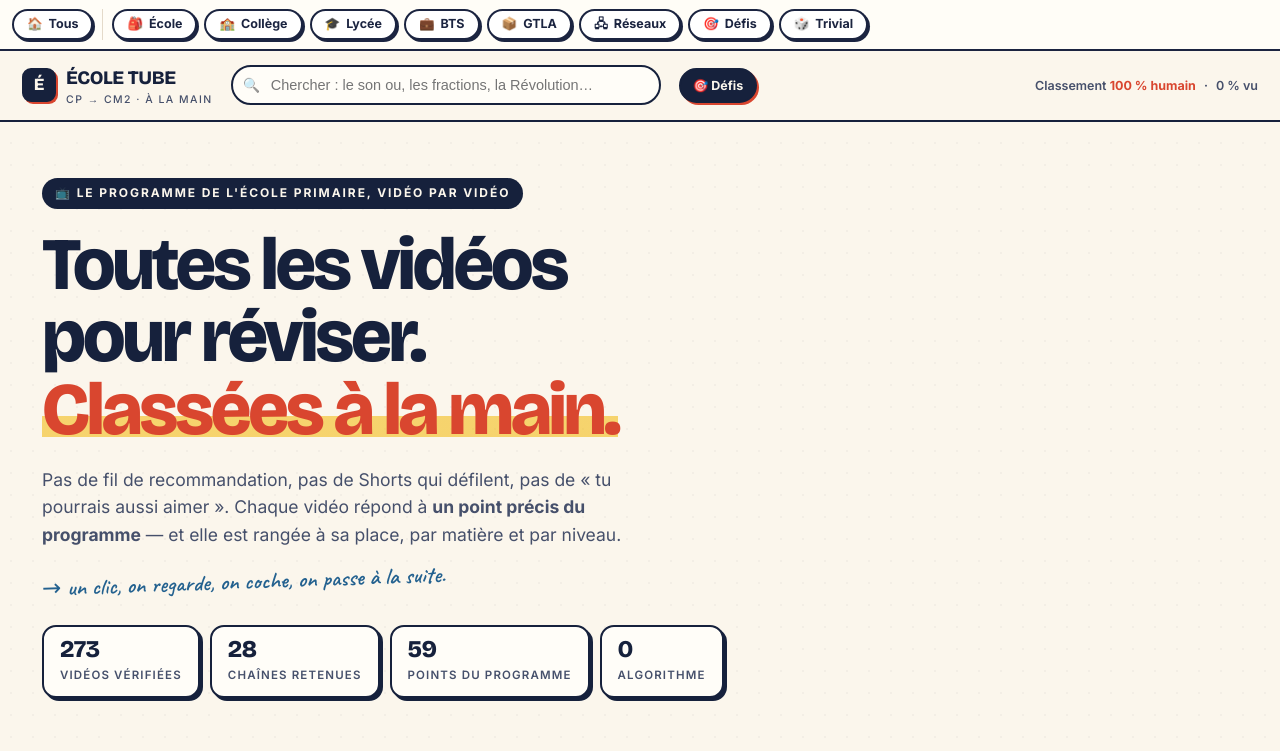
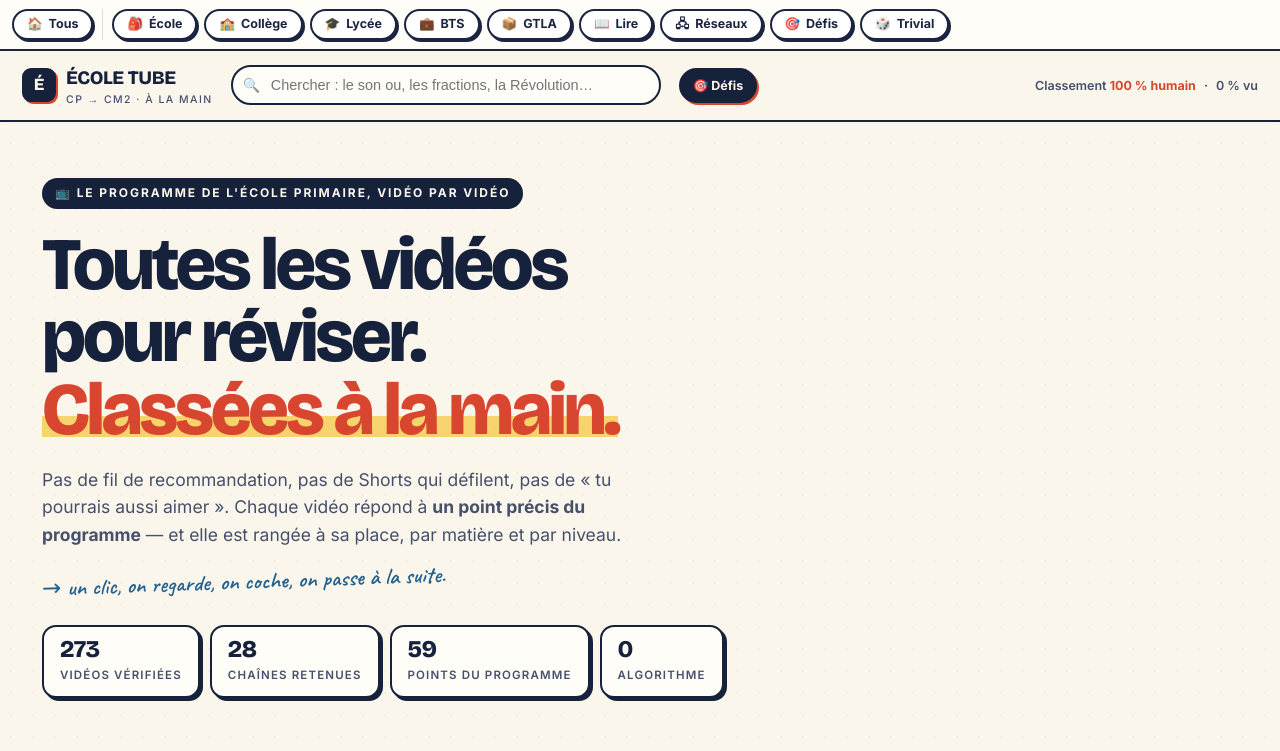
Before and after one commit to hassanijacques-boop/ecoletube, a plain HTML site: page index.html in a window 1280 px wide. Shown: the top 751 px of the page. Drawn offline with nearby package versions, Linux system fonts and the light colour scheme.

Commit message:
Pastille Lire

```diff
--- a/index.html
+++ b/index.html
@@ -207,7 +207,7 @@ footer b{color:var(--ink)}
   background:linear-gradient(90deg,rgba(255,253,247,0),#FFFDF7 78%);border-radius:0}
 @media(max-width:620px){.tubebar{padding:8px 10px;gap:6px}.tubebar a{padding:6px 11px;font-size:11.5px}}
 </style>
-<nav class="tubebar" aria-label="Navigation entre les sites"><a href="https://hassanijacques-boop.github.io/tube/" title="l'ensemble des niveaux"><span class="num">🏠</span>Tous</a><span class="sep"></span><a href="https://hassanijacques-boop.github.io/ecoletube/" on aria-current="page" title="CP → CM2"><span class="num">🎒</span>École</a><a href="https://hassanijacques-boop.github.io/college-tube/" title="6e → 3e"><span class="num">🏫</span>Collège</a><a href="https://hassanijacques-boop.github.io/lycee-tube/" title="2de → Tle"><span class="num">🎓</span>Lycée</a><a href="https://hassanijacques-boop.github.io/bts-tube/" title="GME"><span class="num">💼</span>BTS</a><a href="https://hassanijacques-boop.github.io/gtla-tube/" title="BTS GTLA"><span class="num">📦</span>GTLA</a><a href="https://hassanijacques-boop.github.io/reseaux-tube/" title="TSRS"><span class="num">🖧</span>Réseaux</a><a href="https://hassanijacques-boop.github.io/defi-ecole/" title="réviser en jouant"><span class="num">🎯</span>Défis</a><a href="https://hassanijacques-boop.github.io/defi-ecole/trivial.html" title="Le Trivial des questions générales"><span class="num">🎲</span>Trivial</a><span class="fade"></span></nav>
+<nav class="tubebar" aria-label="Navigation entre les sites"><a href="https://hassanijacques-boop.github.io/tube/" title="l'ensemble des niveaux"><span class="num">🏠</span>Tous</a><span class="sep"></span><a href="https://hassanijacques-boop.github.io/ecoletube/" on aria-current="page" title="CP → CM2"><span class="num">🎒</span>École</a><a href="https://hassanijacques-boop.github.io/college-tube/" title="6e → 3e"><span class="num">🏫</span>Collège</a><a href="https://hassanijacques-boop.github.io/lycee-tube/" title="2de → Tle"><span class="num">🎓</span>Lycée</a><a href="https://hassanijacques-boop.github.io/bts-tube/" title="GME"><span class="num">💼</span>BTS</a><a href="https://hassanijacques-boop.github.io/gtla-tube/" title="BTS GTLA"><span class="num">📦</span>GTLA</a><a href="https://hassanijacques-boop.github.io/lire/" title="Les classiques, à voix haute"><span class="num">📖</span>Lire</a><a href="https://hassanijacques-boop.github.io/reseaux-tube/" title="TSRS"><span class="num">🖧</span>Réseaux</a><a href="https://hassanijacques-boop.github.io/defi-ecole/" title="réviser en jouant"><span class="num">🎯</span>Défis</a><a href="https://hassanijacques-boop.github.io/defi-ecole/trivial.html" title="Le Trivial des questions générales"><span class="num">🎲</span>Trivial</a><span class="fade"></span></nav>
 
 <header class="top">
   <div class="brand"><span class="mark">É</span><span>ÉCOLE TUBE<small>CP → CM2 · à la main</small></span></div>
```
Also changed, not shown: template.html (+1 -1 lines).
